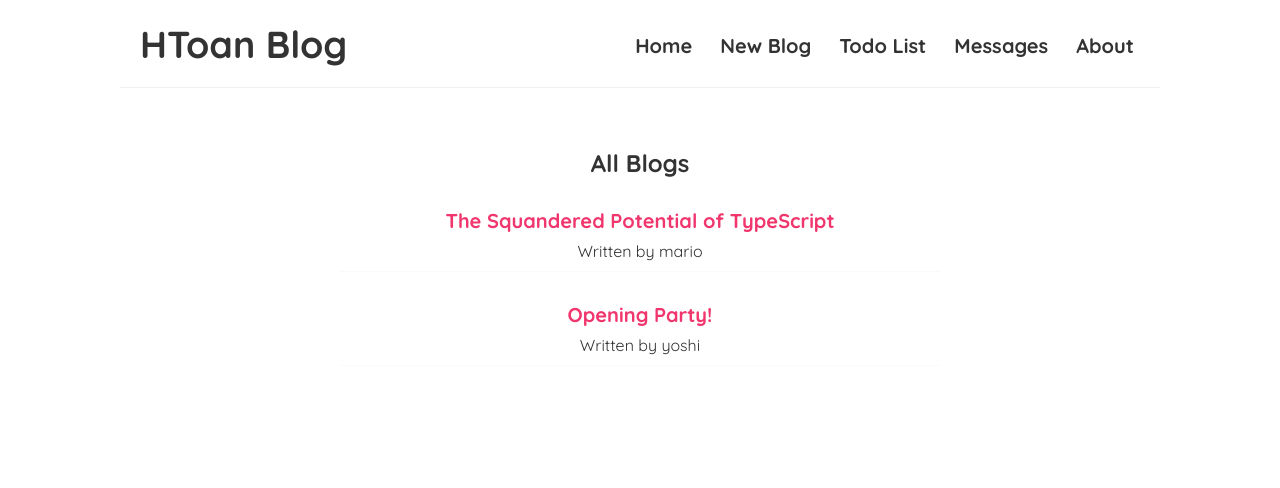
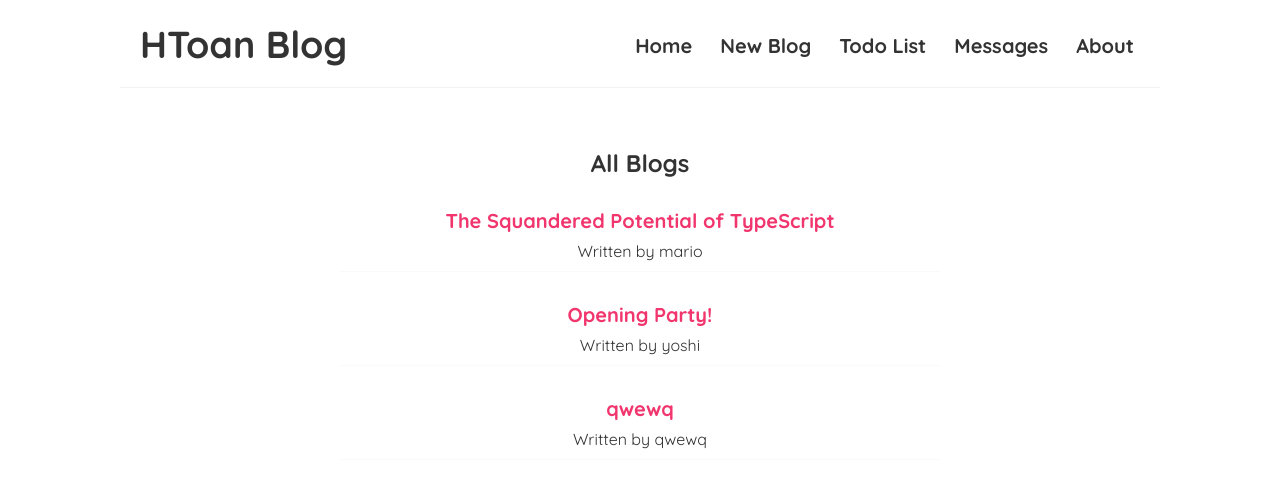
Before and after one commit to htoann/Blog-React, a React (Create React App) app: page / in a window 1280 px wide. Shown: the top 488 px of the page. Built offline with nearby package versions, Linux system fonts and the light colour scheme; data requests are answered from the project's data file.

Commit message:
add new blog

```diff
--- a/data/db.json
+++ b/data/db.json
@@ -11,6 +11,12 @@
       "body": "Why do we use it?\nIt is a long established fact that a reader will be distracted by the readable content of a page when looking at its layout. The point of using Lorem Ipsum is that it has a more-or-less normal distribution of letters, as opposed to using 'Content here, content here', making it look like readable English. Many desktop publishing packages and web page editors now use Lorem Ipsum as their default model text, and a search for 'lorem ipsum' will uncover many web sites still in their infancy. Various versions have evolved over the years, sometimes by accident, sometimes on purpose (injected humour and the like).\n\n\nWhere does it come from?\nContrary to popular belief, Lorem Ipsum is not simply random text. It has roots in a piece of classical Latin literature from 45 BC, making it over 2000 years old. Richard McClintock, a Latin professor at Hampden-Sydney College in Virginia, looked up one of the more obscure Latin words, consectetur, from a Lorem Ipsum passage, and going through the cites of the word in classical literature, discovered the undoubtable source. Lorem Ipsum comes from sections 1.10.32 and 1.10.33 of \"de Finibus Bonorum et Malorum",
       "author": "yoshi",
       "id": 2
+    },
+    {
+      "title": "qwewq",
+      "body": "qeqweqwe",
+      "author": "qwewq",
+      "id": 3
     }
   ]
 }
--- a/src/Create.js
+++ b/src/Create.js
@@ -1,15 +1,32 @@
 import "./assets/BlogCreate.css";
 import { useState } from "react";
+import { useHistory } from "react-router-dom";
 
 const Create = () => {
   const [title, setTitle] = useState("");
   const [body, setBody] = useState("");
   const [author, setAuthor] = useState("");
+  const [isPending, setIsPending] = useState(false);
+  const history = useHistory();
+
+  const handleSubmit = (e) => {
+    e.preventDefault();
+    const blog = { title, body, author };
+    setIsPending(true);
+    fetch("http://localhost:8000/blogs", {
+      method: "POST",
+      headers: { "Content-Type": "application/json" },
+      body: JSON.stringify(blog),
+    }).then(() => {
+      setIsPending(false);
+      history.push("/");
+    });
+  };
 
   return (
     <div className="create">
       <h2>Write A New Blog</h2>
-      <form>
+      <form onSubmit={handleSubmit}>
         <label>Title</label>
         <input
           type="text"
@@ -35,10 +52,8 @@
             setAuthor(e.target.value);
           }}
         />
-        <button>Add Blog</button>
-        <p>{title}</p>
-        <p>{body}</p>
-        <p>{author}</p>
+        {!isPending && <button>Add Blog</button>}
+        {isPending && <button disabled>Adding Blog...</button>}
       </form>
     </div>
   );
```
